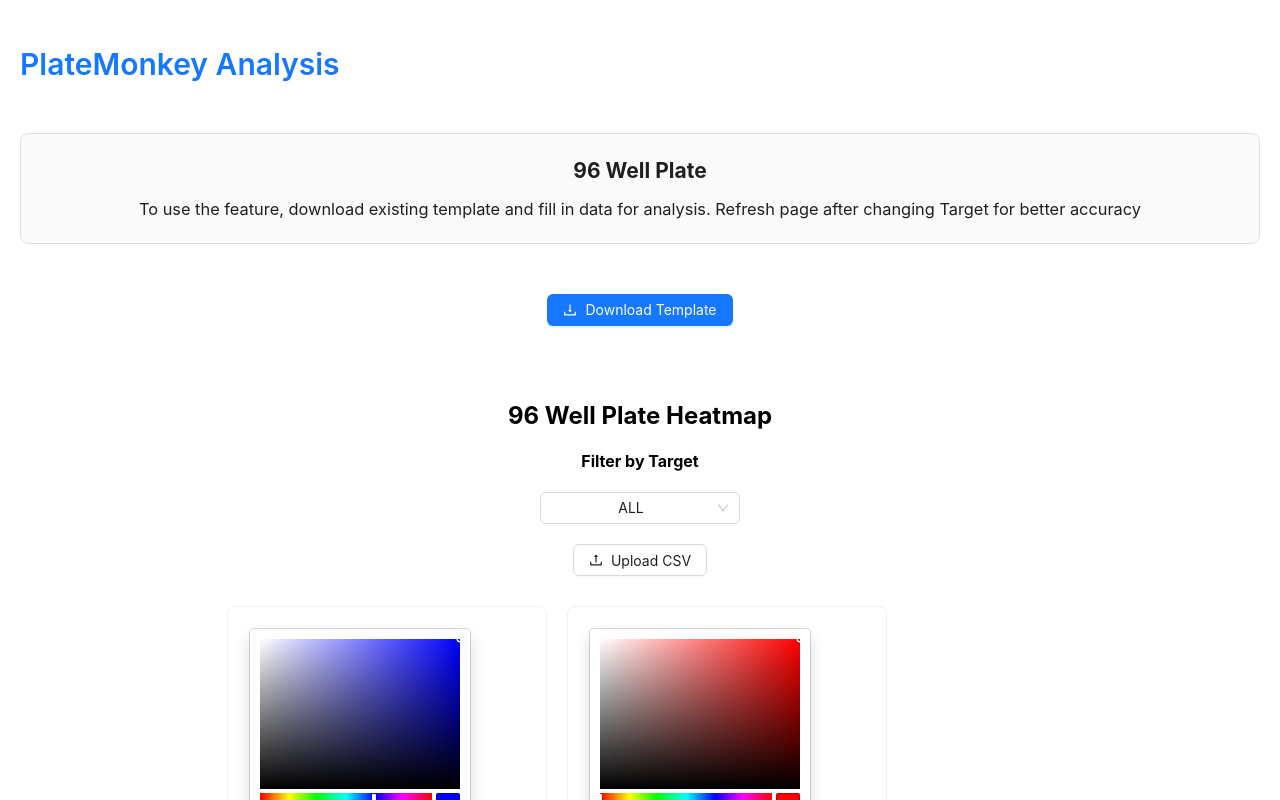
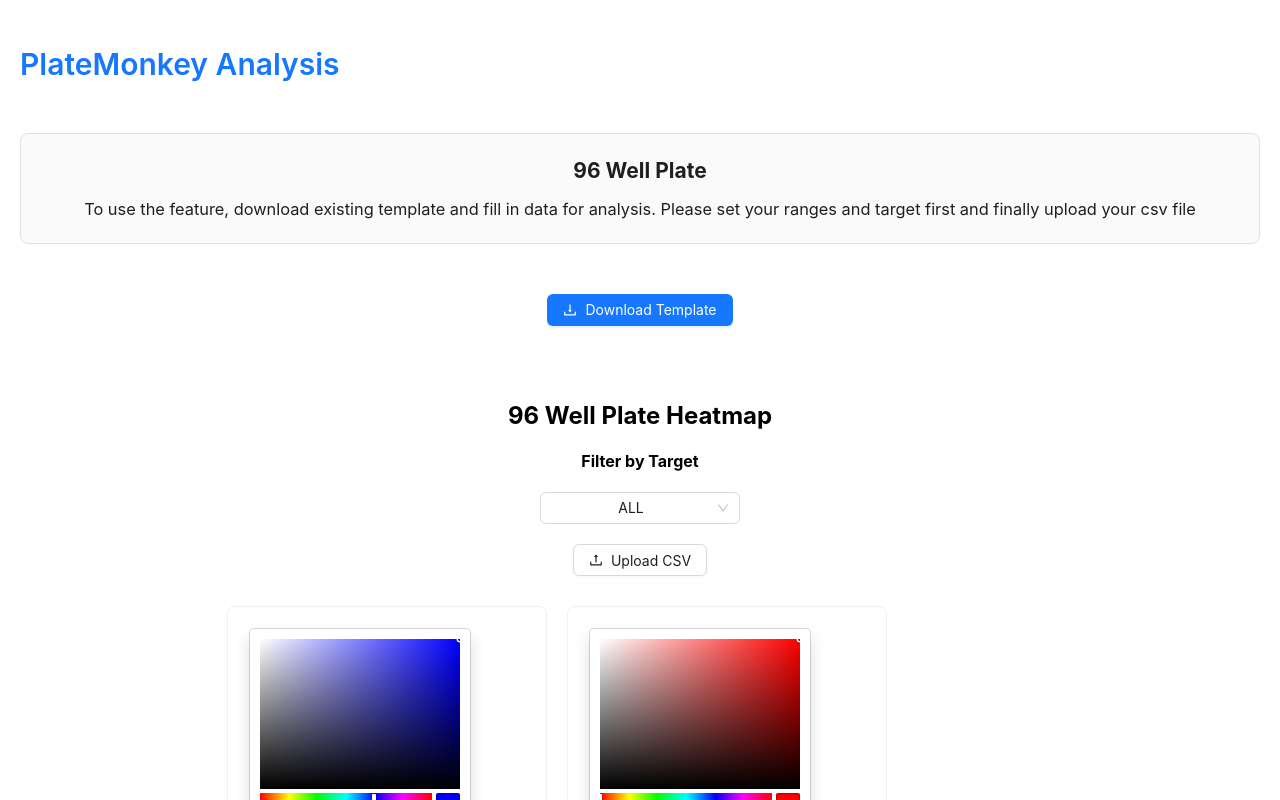
Before and after one commit to ctph/PCR-PlateMonkeyAnalysis, a React (Create React App) app: page /96well in a window 1280 px wide. Shown: the top 800 px of the page. Built offline with nearby package versions, Linux system fonts and the light colour scheme.

Commit message:
Change banner info

```diff
--- a/src/frontend/layout/384well.jsx
+++ b/src/frontend/layout/384well.jsx
@@ -9,7 +9,7 @@ const Well384 = () => {
     <div style={{ padding: 20 }}>
     <Header/>
         <Banner title='384 Well Plate'
-        subtitle='To use the feature, download existing template and fill in data for analysis. Refresh page after changing Target for better accuracy'/>
+        subtitle='To use the feature, download existing template and fill in data for analysis. Please set your ranges and target first and finally upload your csv file'/>
         <div style={{ display: "flex", gap: "20px", marginTop: 50, justifyContent: 'center' }}>
             <DownloadButton filepath="/384-well_layout_template.xlsx"/>
         </div>
--- a/src/frontend/layout/96well.jsx
+++ b/src/frontend/layout/96well.jsx
@@ -16,7 +16,7 @@ const Well96 = () => {
     <div style={{ padding: 20 }}>
     <Header/>
         <Banner title='96 Well Plate'
-        subtitle='To use the feature, download existing template and fill in data for analysis. Refresh page after changing Target for better accuracy'/>
+        subtitle='To use the feature, download existing template and fill in data for analysis. Please set your ranges and target first and finally upload your csv file'/>
         <div style={{ display: "flex", gap: "20px", marginTop: 50, justifyContent: 'center' }}>
             <DownloadButton filepath="/96-well_layout_template.xlsx"/>
         </div>
--- a/src/frontend/layout/Smartchip.jsx
+++ b/src/frontend/layout/Smartchip.jsx
@@ -9,7 +9,7 @@ const ChipCard = () => {
     <div style={{ padding: 20 }}>
     <Header/>
         <Banner title='SmartChip'
-        subtitle='To use the feature, download existing template and fill in data for analysis'/>
+        subtitle='To use the feature, download existing template and fill in data for analysis. Please set your ranges and target first and finally upload your csv file'/>
         <div style={{ display: "flex", gap: "20px", marginTop: 50, justifyContent: 'center' }}>
             <DownloadButton filepath="/SmartChip_layout_template.xlsx"/>
         </div>
```
